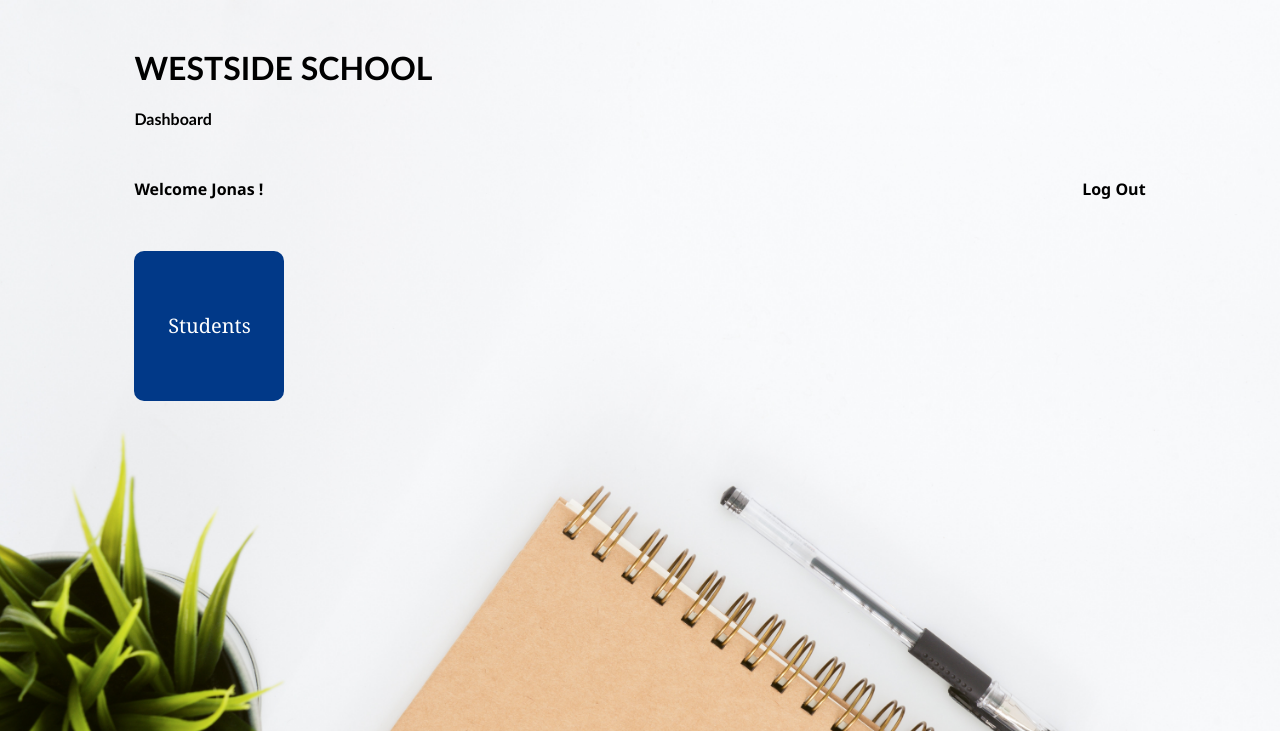
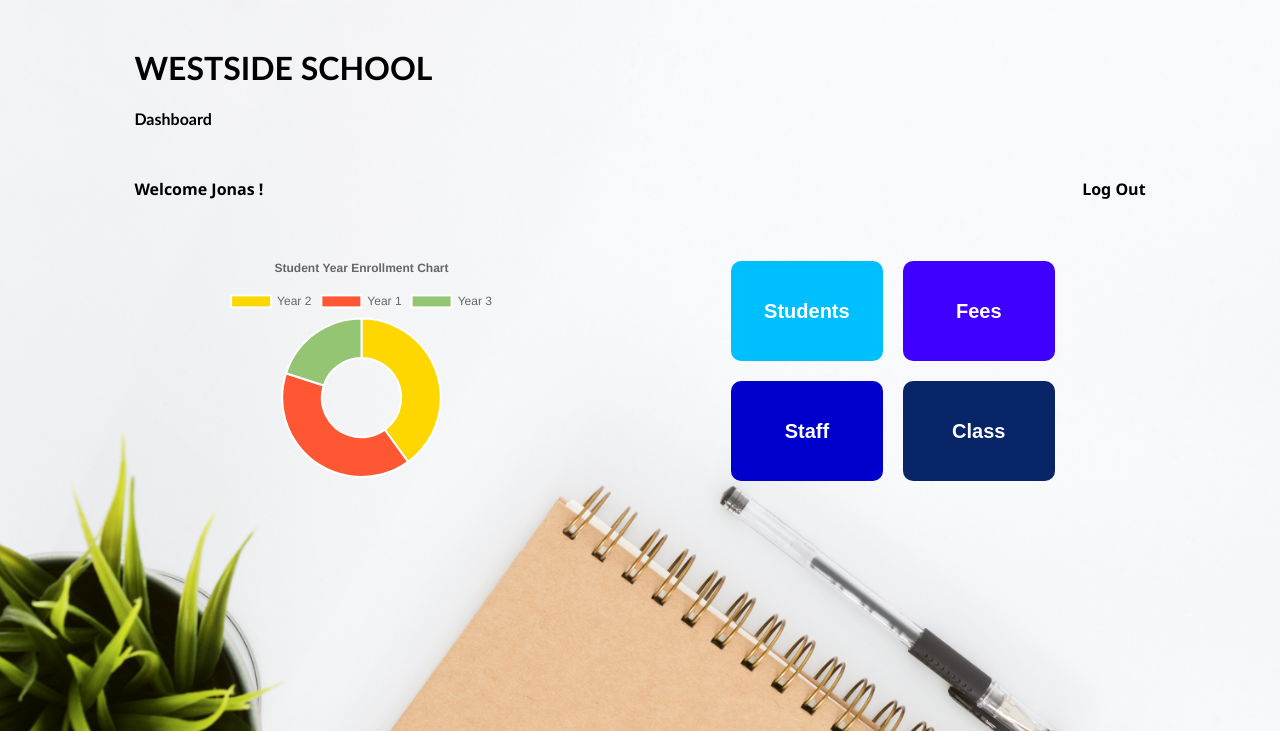
Before and after one commit to jonas-yaw/school-management-site, a Django app: page /dashboard/ in a window 1280 px wide. Shown: the top 731 px of the page. Run offline with Django 4.2, Linux system fonts and the light colour scheme; a user stored in the database is signed in; data comes from the database, SQL or seed files in the repository; both versions use the stored data as it was after the commit; some libraries are stand-ins or nearby versions.

Commit message:
'graph-added'

```diff
--- a/westside/static/css/base.css
+++ b/westside/static/css/base.css
@@ -189,15 +189,33 @@ ul{
     height: 100px;
     background-color: #013988;
     color: white;
-    font-family: Cambria, Cochin, Georgia, Times, 'Times New Roman', serif;
+    font-family: Arial, Helvetica, sans-serif;
+    font-weight: bold;
     font-size: 20px;
     display: flex;
     flex-flow: column;
     justify-content: center;
     align-items: center;
     border-radius: 10px;
-    padding: 75px;
+    padding: 45px;
     cursor: pointer;
+}
+
+.wgt-1{
+    background-color: #00BFFF ;
+}
+.wgt-2{
+    background-color: #3F00FF;
+}
+.wgt-3{
+    background-color: #0000CD !important;
+}
+.wgt-4{
+    background-color: #082567 !important;
+}
+
+.widget a{
+    color: white;
 }
 
 .top-nav p{
@@ -218,6 +236,14 @@ ul{
     text-align: right;
 }
 
+.info-btn-3{
+    background-color: #3F00FF;
+    margin: 8% 0 0 0 !important;
+}
+
+.info-btn-3 a{
+    color: white;
+}
 
 /* Table styles */
 *{
@@ -452,3 +478,22 @@ ul{
 .info-btn-1:hover{
     background-color:rgb(9, 214, 9)
 }
+
+.dashboard-content,.all-widgets{
+    display: flex;
+    flex-flow: row wrap;
+}
+
+.dashboard-content div{
+    width: 50%;
+}
+
+.all-widgets{
+    justify-content: center;
+    align-items: center;
+}
+
+.all-widgets div{
+    width: 30%;
+    margin: 2%;
+}
--- a/westside/students/urls.py
+++ b/westside/students/urls.py
@@ -3,6 +3,7 @@ from .views import *
 
 urlpatterns = [
     path('dashboard/',DashboardView.as_view(),name='dashboard'),
+    path('population-chart/',Student_population,name='population-chart'),
     path('dashboard/students',list_and_create,name='students'),
     path('dashboard/students/<int:pk>/edit',StudentUpdateView.as_view(),name='student_edit'),
     path('dashboard/students/<int:pk>/delete',StudentDeleteView.as_view(),name='student_delete'),
--- a/westside/students/views.py
+++ b/westside/students/views.py
@@ -15,9 +15,12 @@ from django.contrib import messages
 from django.http import HttpResponse
 from tablib import Dataset
 
+from django.db.models import Count
+from django.http import JsonResponse
+
+
 class DashboardView(TemplateView):
     template_name = 'dashboard.html'
-
 
 """ class StudentListView(ListView):
     model = Student
@@ -80,3 +83,19 @@ def simple_upload(request):
 
 
     return render(request,'import_data.html',{'form': form})
+
+
+
+def Student_population(request):
+    labels = []
+    data = []
+
+    querySet = Student.objects.values('year').annotate(class_population=Count('year')).order_by('-class_population')
+    for x in querySet:
+        labels.append('Year ' + x['year'])
+        data.append(x['class_population'])
+
+    return JsonResponse(data={
+        'labels': labels,
+        'data': data,
+    })
--- a/westside/templates/base.html
+++ b/westside/templates/base.html
@@ -15,6 +15,9 @@
     <script src="https://cdn.rawgit.com/rainabba/jquery-table2excel/1.1.0/dist/jquery.table2excel.min.js"></script>
     <script src="https://cdnjs.cloudflare.com/ajax/libs/jspdf/1.3.2/jspdf.min.js"></script>
     <script src="https://cdnjs.cloudflare.com/ajax/libs/jspdf-autotable/3.5.6/jspdf.plugin.autotable.min.js"></script>
+    <script src="https://cdn.jsdelivr.net/npm/chart.js@2.9.3/dist/Chart.min.js"></script>
+
+
 </head>
 <body>
     <main>
--- a/westside/templates/dashboard.html
+++ b/westside/templates/dashboard.html
@@ -17,9 +17,18 @@
 
 
         <div class="dashboard-content">
-            <div class="graph-div"></div>
-            <div class="widget-div">
-                <a href="{% url 'students' %}"><div class="widget">Students</div></a>
+            <div class="graph-div">
+
+                <div id="graph-container" style="width: 90%;height: 20%;">
+                    <canvas id="population-chart" data-url="{% url 'population-chart' %}"></canvas>
+                </div>
+
+            </div>
+            <div class="all-widgets">
+                <div class="widget wgt-1"><a href="{% url 'students' %}">Students</a></div>
+                <div class="widget wgt-2"><a href="#">Fees</a></div>
+                <div class="widget wgt-3"><a href="#">Staff</a></div>
+                <div class="widget wgt-4"><a href="#">Class</a></div>
             </div>
         </div>
 
@@ -29,4 +38,45 @@
     <a href="{% url 'login' %}">Login</a> |
 {% endif %}
 
+
+<script>
+$(function () {
+
+    var $populationChart = $("#population-chart");
+    $.ajax({
+    url: $populationChart.data("url"),
+    success: function (data) {
+
+        var ctx = $populationChart[0].getContext("2d");
+
+        new Chart(ctx, {
+        type: 'doughnut',
+        data: {
+            labels: data.labels,
+            datasets: [{
+            backgroundColor: [
+            '#FFD700', '#FF5733', '#93C572', '#F4C430', '#D3D3D3'],
+            label: 'Enrollment',
+            data: data.data
+            }]
+        },
+        options: {
+            responsive: true,
+            legend: {
+            position: 'top',
+            },
+            title: {
+            display: true,
+            text: 'Student Year Enrollment Chart',
+            }
+        }
+        });
+
+    }
+    });
+
+    });
+
+</script>
+
 {% endblock content %}
--- a/westside/templates/student_list.html
+++ b/westside/templates/student_list.html
@@ -52,6 +52,7 @@
             <span class="close-btn">&times;</span>
             <div class="modal-form">
                 <h2>Add Student</h2>
+                <button class="btn-primary btn-primary-wd info-btn-3"><a href="{% url 'upload_csv' %}">Import students</a></button>
             <form method="post" class="payment-form">
                 {% csrf_token %}
                 {% for field in form %}
```
Also changed, not shown: westside/db.sqlite3.
